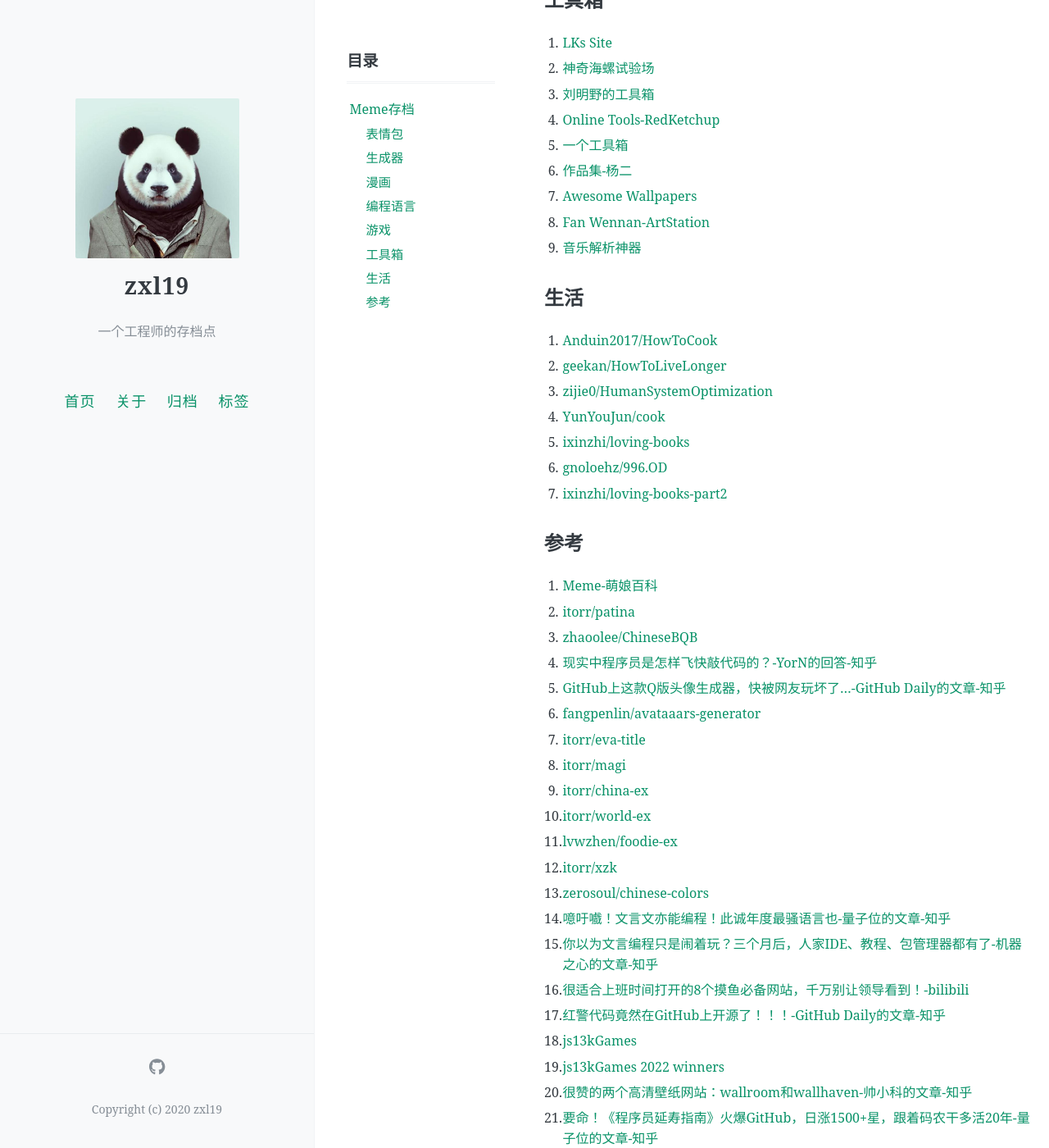
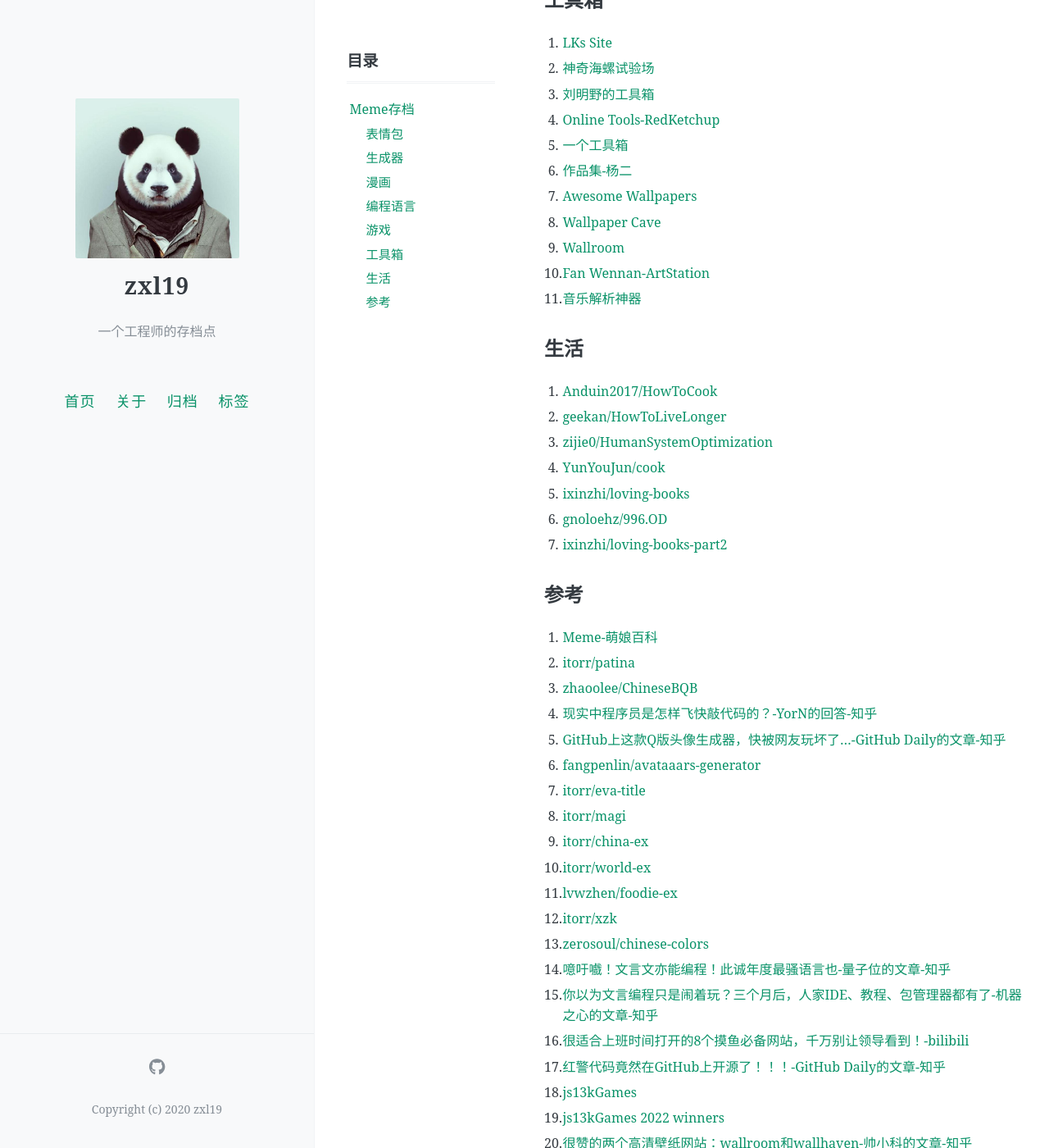
Before and after one commit to zxl19/zxl19.github.io, a Jekyll site: the page built from _posts/2020-06-08-meme.md, in a window 1280 px wide and 1400 px high, scrolled down 1747 px. Shown: the whole window at 82% size. Built offline with Jekyll 4.4.1, drawn with Linux system fonts in a browser that asks for light colours; comment, search, counter and statistics services are not loaded.

Commit message:
Update 2020-06-08-meme.md

```diff
--- a/_posts/2020-06-08-meme.md
+++ b/_posts/2020-06-08-meme.md
@@ -71,8 +71,10 @@ Meme这个词最初源自英国著名科学家理查德·道金斯所著的《
 5. [一个工具箱](http://www.atoolbox.net)
 6. [作品集-杨二](https://yangerxiao.com/works)
 7. [Awesome Wallpapers](https://wallhaven.cc)
-8. [Fan Wennan-ArtStation](https://www.artstation.com/nangesfg)
-9. [音乐解析神器](https://tools.jixiaob.cn)
+8. [Wallpaper Cave](https://wallpapercave.com)
+9. [Wallroom](https://wallroom.io)
+10. [Fan Wennan-ArtStation](https://www.artstation.com/nangesfg)
+11. [音乐解析神器](https://tools.jixiaob.cn)
 
 ## 生活
 
```
Also changed, not shown: other parts of _posts/2020-06-08-meme.md (+2 -1 lines).
